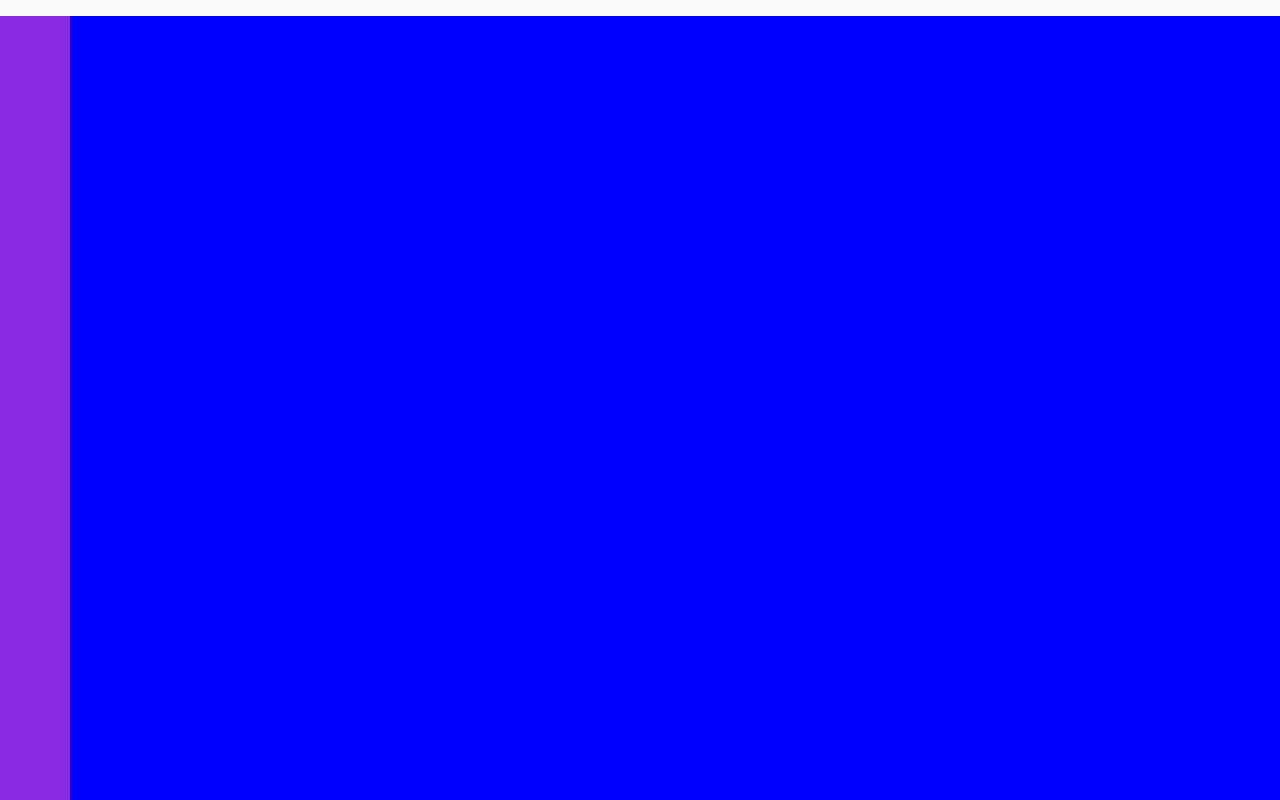
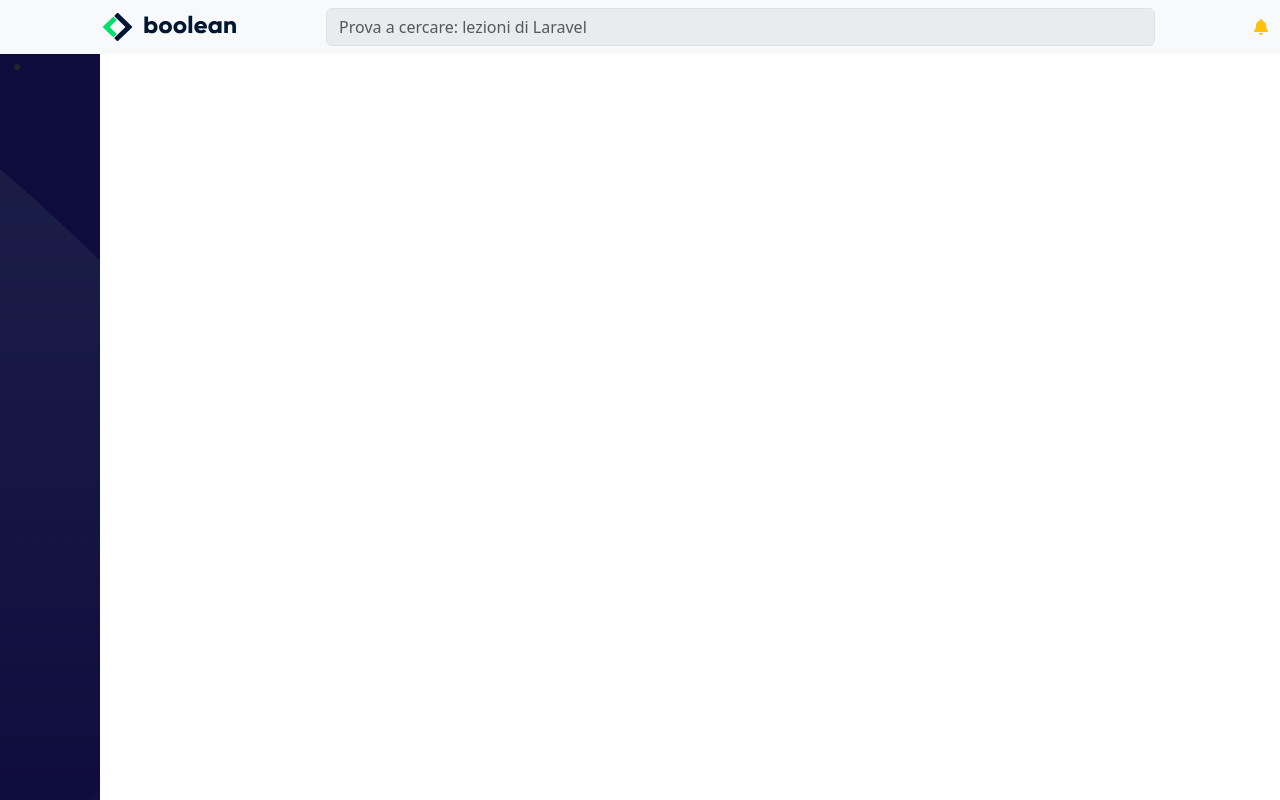
Before and after one commit to AlessiaOsman/html-css-bootstrap-dashboard, a plain HTML site: page index.html in a window 1280 px wide. Drawn offline with nearby package versions, Linux system fonts and the light colour scheme.

Commit message:
header completed

```diff
--- a/css/style.css
+++ b/css/style.css
@@ -13,7 +13,6 @@ main{
     overflow: auto;
     display: flex;
     flex-direction: row;
-    background-color: blue;
 }
 
 /*Utils*/
@@ -24,13 +23,31 @@ main{
     height: 100vh;
 }
 
+/*Sidebar*/
+
 .cs-sidebar{
-    background-color: blueviolet;
     flex-shrink: 0;
-    flex-basis: 70px;
+    flex-basis: 100px;
+    background-image: url('../img/sidebar-bg.png');
+    background-color: #0e0b3d;
 }
+
+/*Dashboard*/
 
 .cs-dashboard{
     overflow: auto;
     flex: 1;
 }
+
+/*Header*/
+
+.cs-logo-image{
+    width: 50px;
+}
+
+@media screen and (min-width: 992px) {
+    .cs-logo-image{
+        width: 100%;
+        height: auto;
+    }
+}
--- a/index.html
+++ b/index.html
@@ -5,6 +5,11 @@
     <meta charset="UTF-8">
     <meta name="viewport" content="width=device-width, initial-scale=1.0">
     <title>Bootstrap Dashboard</title>
+
+    <!--Fontawesome-->
+    <link rel="stylesheet" href="https://cdnjs.cloudflare.com/ajax/libs/font-awesome/6.5.1/css/all.min.css"
+        integrity="sha512-DTOQO9RWCH3ppGqcWaEA1BIZOC6xxalwEsw9c2QQeAIftl+Vegovlnee1c9QX4TctnWMn13TZye+giMm8e2LwA=="
+        crossorigin="anonymous" referrerpolicy="no-referrer" />
 
     <!--Stylesheet-->
     <link rel="stylesheet" href="css/style.css">
@@ -20,11 +25,24 @@
         <header>
             <nav class="navbar sticky-top bg-body-tertiary">
                 <div class="container-fluid">
+                    <a href="#"><img class="cs-logo-image d-lg-none" src="img/mobile-logo.png" alt="logo"></a>
+                    <a href="#"><img class="cs-logo-image d-none d-lg-inline-block" src="img/logo.svg" alt="logo grande"></a>
+
+                    <form class="d-flex col-8" role="search">
+                        <input class="form-control me-2 bg-body-secondary text-body" type="search" placeholder="Prova a cercare: lezioni di Laravel"
+                            aria-label="Search">
+                    </form>
+                    <i class="fa-solid fa-bell text-warning"></i>
                 </div>
             </nav>
         </header>
         <main>
             <div class="cs-sidebar">
+                <ul>
+                    <li>
+                        <a href="#"><img src="" alt=""></a>
+                    </li>
+                </ul>
 
             </div>
             <div class="cs-dashboard">
```
Lines whose indentation alone changed are shown as unchanged.
